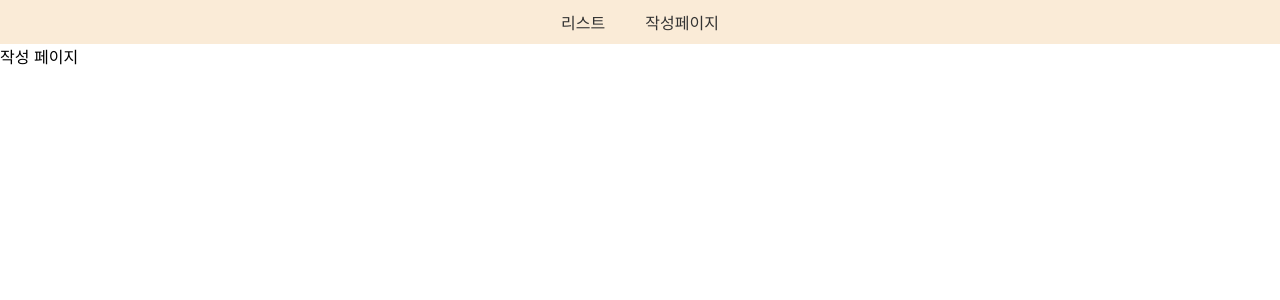
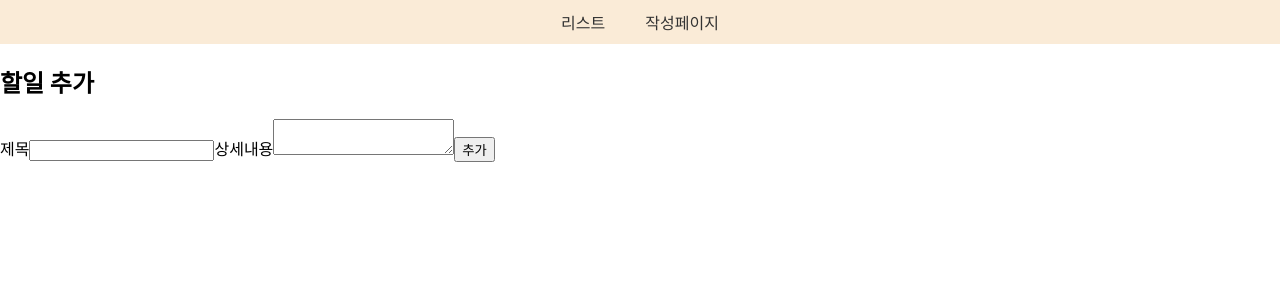
Before and after one commit to Ferarosa/todo-wally-wally, a React (Create React App) app: page /form in a window 1280 px wide. Shown: the top 300 px of the page. Built offline with nearby package versions, Linux system fonts and the light colour scheme.

Commit message:
update: 할일 작성 페이지 임시 마크업 구성

```diff
--- a/src/components/TodoForm/TodoForm.js
+++ b/src/components/TodoForm/TodoForm.js
@@ -4,9 +4,13 @@ import './TodoForm.scss';
 class TodoForm extends Component {
   render() {
     return (
-      <div>
-        Todo 입력 양식 컴포넌트
-      </div>
+      <form>
+        <label htmlFor="title">제목</label>
+        <input type="text" id="title" />
+        <label htmlFor="contents">상세내용</label>
+        <textarea id="contents" />
+        <button type="submit">추가</button>
+      </form>
     );
   }
 }
--- a/src/pages/FormPage.js
+++ b/src/pages/FormPage.js
@@ -1,10 +1,12 @@
 import React, { Component } from 'react';
+import TodoForm from 'components/TodoForm/TodoForm';
 
 class FormPage extends Component {
   render() {
     return (
       <div>
-        작성 페이지
+        <h2>할일 추가</h2>
+        <TodoForm />
       </div>
     );
   }
```
